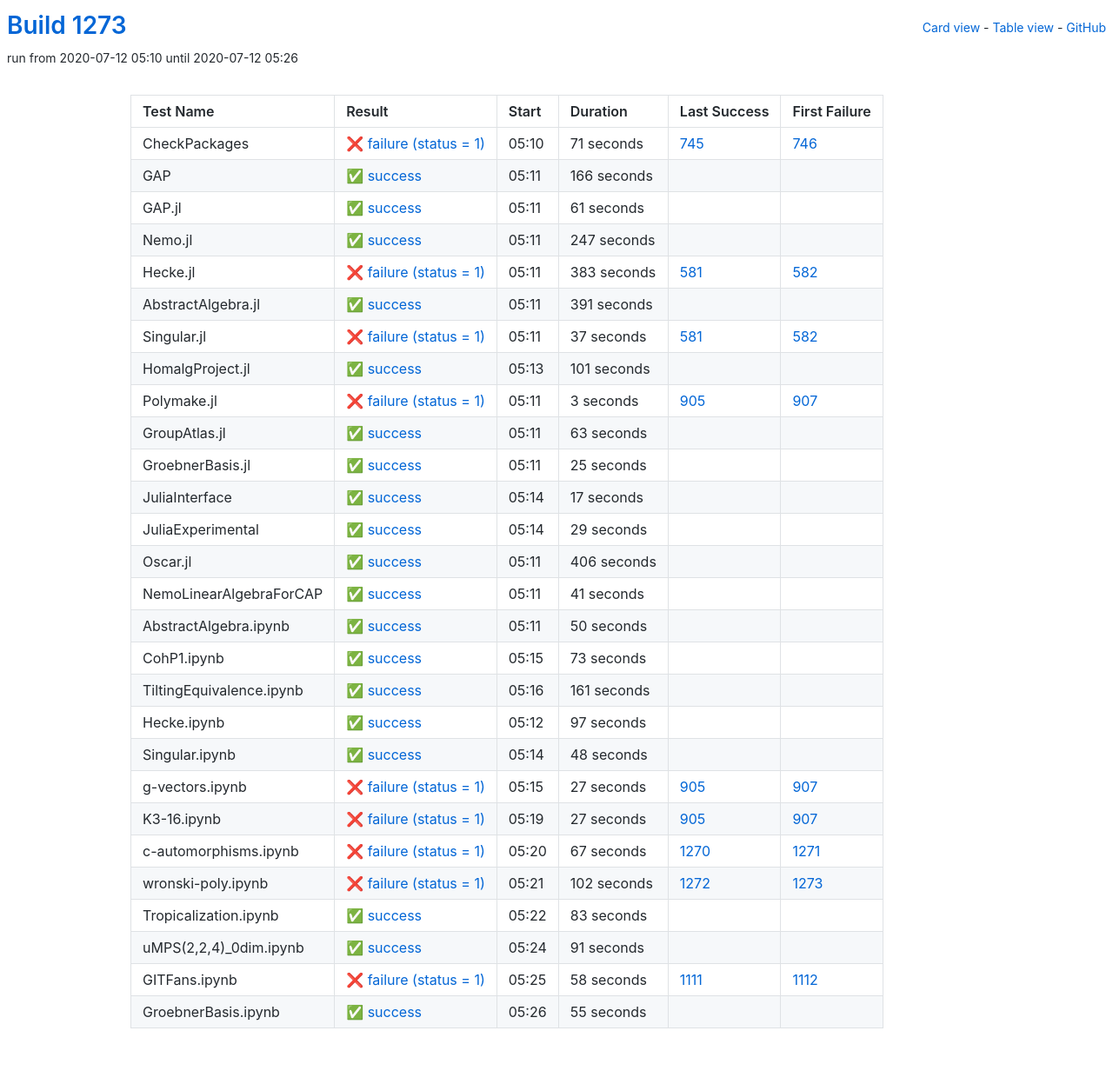
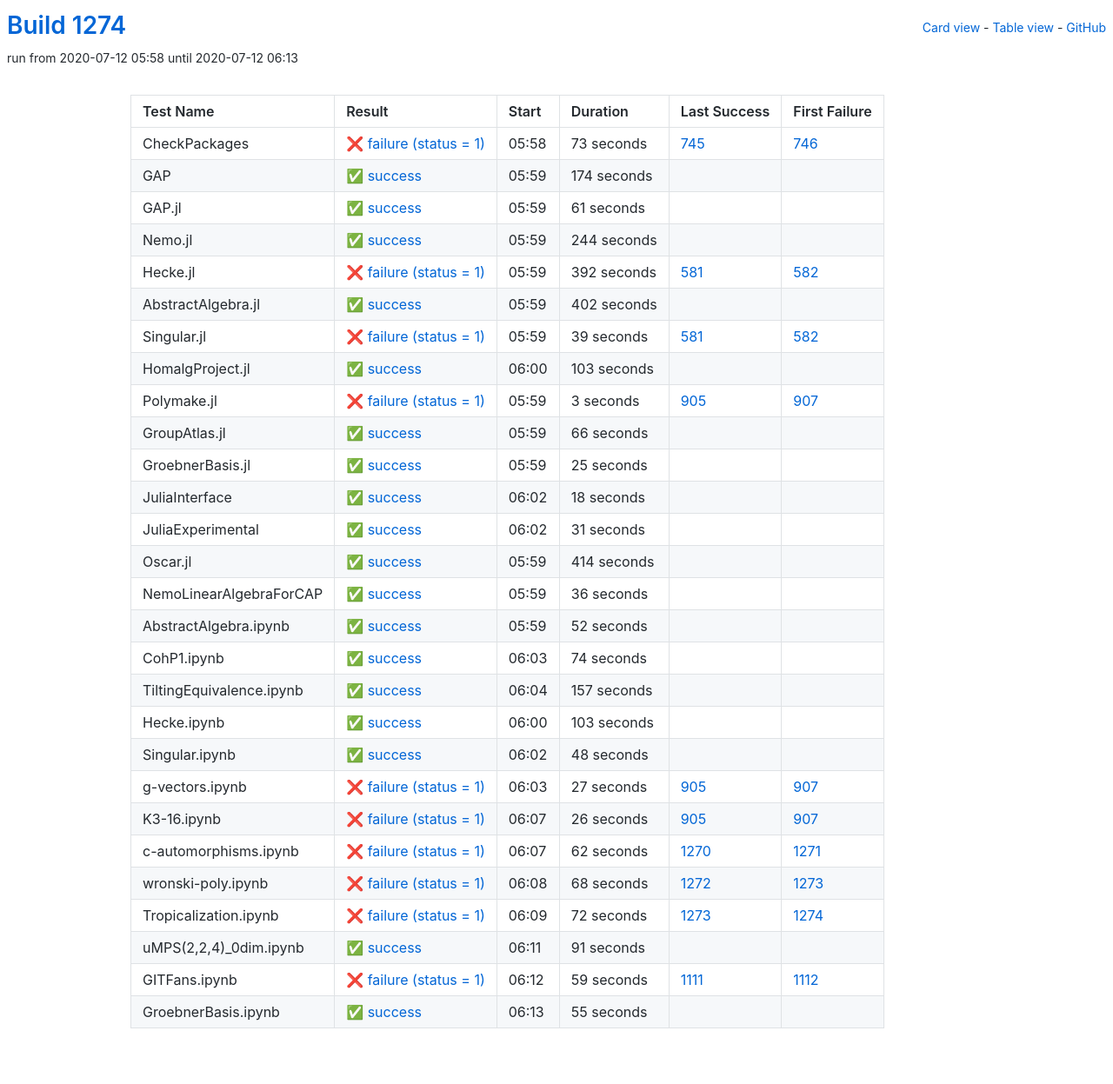
Before and after one commit to oscar-system/oscar-ci-status-1.4, a Jekyll site: the page built from table.html, in a window 1280 px wide. Shown: the whole page at 87% size. Built offline with Jekyll 4.4.1, drawn with Linux system fonts in a browser that asks for light colours.

Commit message:
Build #1274

```diff
--- a/_data/ci.yml
+++ b/_data/ci.yml
@@ -1,6 +1,6 @@
 ---
-build: 1273
-build_url: https://oscarci.mathematik.uni-kl.de/job/oscar-julia-1.4/1273/
+build: 1274
+build_url: https://oscarci.mathematik.uni-kl.de/job/oscar-julia-1.4/1274/
 job: oscar-julia-1.4
 organization: oscar-system
 repo: oscar-ci-status-1.4
@@ -8,32 +8,32 @@ repourl: https://github.com/oscar-system/oscar-ci-status-1.4
 tests:
 - name: CheckPackages
   id: checkpackages
-  log: https://oscarci.mathematik.uni-kl.de/job/oscar-julia-1.4/1273/artifact/logs/build-1273/CheckPackages.log
-  start: 2020-07-12 05:10
+  log: https://oscarci.mathematik.uni-kl.de/job/oscar-julia-1.4/1274/artifact/logs/build-1274/CheckPackages.log
+  start: 2020-07-12 05:58
   success: false
   exitcode: 1
   status: failure
-  duration: 71
+  duration: 73
   last_success: 745
   last_success_url: https://oscarci.mathematik.uni-kl.de/job/oscar-julia-1.4/745/
   first_failure: 746
   first_failure_url: https://oscarci.mathematik.uni-kl.de/job/oscar-julia-1.4/746/
 - name: GAP
   id: gap
-  log: https://oscarci.mathematik.uni-kl.de/job/oscar-julia-1.4/1273/artifact/logs/build-1273/GAP.log
-  start: 2020-07-12 05:11
+  log: https://oscarci.mathematik.uni-kl.de/job/oscar-julia-1.4/1274/artifact/logs/build-1274/GAP.log
+  start: 2020-07-12 05:59
   success: true
   exitcode: 0
   status: success
-  duration: 166
+  duration: 174
   last_success: false
   last_success_url:
   first_failure: false
   first_failure_url:
 - name: GAP.jl
   id: gap-jl
-  log: https://oscarci.mathematik.uni-kl.de/job/oscar-julia-1.4/1273/artifact/logs/build-1273/GAP.jl.log
-  start: 2020-07-12 05:11
+  log: https://oscarci.mathematik.uni-kl.de/job/oscar-julia-1.4/1274/artifact/logs/build-1274/GAP.jl.log
+  start: 2020-07-12 05:59
   success: true
   exitcode: 0
   status: success
@@ -44,68 +44,68 @@ tests:
   first_failure_url:
 - name: Nemo.jl
   id: nemo-jl
-  log: https://oscarci.mathematik.uni-kl.de/job/oscar-julia-1.4/1273/artifact/logs/build-1273/Nemo.jl.log
-  start: 2020-07-12 05:11
+  log: https://oscarci.mathematik.uni-kl.de/job/oscar-julia-1.4/1274/artifact/logs/build-1274/Nemo.jl.log
+  start: 2020-07-12 05:59
   success: true
   exitcode: 0
   status: success
-  duration: 247
+  duration: 244
   last_success: false
   last_success_url:
   first_failure: false
   first_failure_url:
 - name: Hecke.jl
   id: hecke-jl
-  log: https://oscarci.mathematik.uni-kl.de/job/oscar-julia-1.4/1273/artifact/logs/build-1273/Hecke.jl.log
-  start: 2020-07-12 05:11
+  log: https://oscarci.mathematik.uni-kl.de/job/oscar-julia-1.4/1274/artifact/logs/build-1274/Hecke.jl.log
+  start: 2020-07-12 05:59
   success: false
   exitcode: 1
   status: failure
-  duration: 383
+  duration: 392
   last_success: 581
   last_success_url: https://oscarci.mathematik.uni-kl.de/job/oscar-julia-1.4/581/
   first_failure: 582
   first_failure_url: https://oscarci.mathematik.uni-kl.de/job/oscar-julia-1.4/582/
 - name: AbstractAlgebra.jl
   id: abstractalgebra-jl
-  log: https://oscarci.mathematik.uni-kl.de/job/oscar-julia-1.4/1273/artifact/logs/build-1273/AbstractAlgebra.jl.log
-  start: 2020-07-12 05:11
+  log: https://oscarci.mathematik.uni-kl.de/job/oscar-julia-1.4/1274/artifact/logs/build-1274/AbstractAlgebra.jl.log
+  start: 2020-07-12 05:59
   success: true
   exitcode: 0
   status: success
-  duration: 391
+  duration: 402
   last_success: false
   last_success_url:
   first_failure: false
   first_failure_url:
 - name: Singular.jl
   id: singular-jl
-  log: https://oscarci.mathematik.uni-kl.de/job/oscar-julia-1.4/1273/artifact/logs/build-1273/Singular.jl.log
-  start: 2020-07-12 05:11
+  log: https://oscarci.mathematik.uni-kl.de/job/oscar-julia-1.4/1274/artifact/logs/build-1274/Singular.jl.log
+  start: 2020-07-12 05:59
   success: false
   exitcode: 1
   status: failure
-  duration: 37
+  duration: 39
   last_success: 581
   last_success_url: https://oscarci.mathematik.uni-kl.de/job/oscar-julia-1.4/581/
   first_failure: 582
   first_failure_url: https://oscarci.mathematik.uni-kl.de/job/oscar-julia-1.4/582/
 - name: HomalgProject.jl
   id: homalgproject-jl
-  log: https://oscarci.mathematik.uni-kl.de/job/oscar-julia-1.4/1273/artifact/logs/build-1273/HomalgProject.jl.log
-  start: 2020-07-12 05:13
+  log: https://oscarci.mathematik.uni-kl.de/job/oscar-julia-1.4/1274/artifact/logs/build-1274/HomalgProject.jl.log
+  start: 2020-07-12 06:00
   success: true
   exitcode: 0
   status: success
-  duration: 101
+  duration: 103
   last_success: false
   last_success_url:
   first_failure: false
   first_failure_url:
 - name: Polymake.jl
   id: polymake-jl
-  log: https://oscarci.mathematik.uni-kl.de/job/oscar-julia-1.4/1273/artifact/logs/build-1273/Polymake.jl.log
-  start: 2020-07-12 05:11
+  log: https://oscarci.mathematik.uni-kl.de/job/oscar-julia-1.4/1274/artifact/logs/build-1274/Polymake.jl.log
+  start: 2020-07-12 05:59
   success: false
   exitcode: 1
   status: failure
@@ -116,20 +116,20 @@ tests:
   first_failure_url: https://oscarci.mathematik.uni-kl.de/job/oscar-julia-1.4/907/
 - name: GroupAtlas.jl
   id: groupatlas-jl
-  log: https://oscarci.mathematik.uni-kl.de/job/oscar-julia-1.4/1273/artifact/logs/build-1273/GroupAtlas.jl.log
-  start: 2020-07-12 05:11
+  log: https://oscarci.mathematik.uni-kl.de/job/oscar-julia-1.4/1274/artifact/logs/build-1274/GroupAtlas.jl.log
+  start: 2020-07-12 05:59
   success: true
   exitcode: 0
   status: success
-  duration: 63
+  duration: 66
   last_success: false
   last_success_url:
   first_failure: false
   first_failure_url:
 - name: GroebnerBasis.jl
   id: groebnerbasis-jl
-  log: https://oscarci.mathematik.uni-kl.de/job/oscar-julia-1.4/1273/artifact/logs/build-1273/GroebnerBasis.jl.log
-  start: 2020-07-12 05:11
+  log: https://oscarci.mathematik.uni-kl.de/job/oscar-julia-1.4/1274/artifact/logs/build-1274/GroebnerBasis.jl.log
+  start: 2020-07-12 05:59
   success: true
   exitcode: 0
   status: success
@@ -140,104 +140,104 @@ tests:
   first_failure_url:
 - name: JuliaInterface
   id: juliainterface
-  log: https://oscarci.mathematik.uni-kl.de/job/oscar-julia-1.4/1273/artifact/logs/build-1273/JuliaInterface.log
-  start: 2020-07-12 05:14
+  log: https://oscarci.mathematik.uni-kl.de/job/oscar-julia-1.4/1274/artifact/logs/build-1274/JuliaInterface.log
+  start: 2020-07-12 06:02
   success: true
   exitcode: 0
   status: success
-  duration: 17
+  duration: 18
   last_success: false
   last_success_url:
   first_failure: false
   first_failure_url:
 - name: JuliaExperimental
   id: juliaexperimental
-  log: https://oscarci.mathematik.uni-kl.de/job/oscar-julia-1.4/1273/artifact/logs/build-1273/JuliaExperimental.log
-  start: 2020-07-12 05:14
+  log: https://oscarci.mathematik.uni-kl.de/job/oscar-julia-1.4/1274/artifact/logs/build-1274/JuliaExperimental.log
+  start: 2020-07-12 06:02
   success: true
   exitcode: 0
   status: success
-  duration: 29
+  duration: 31
   last_success: false
   last_success_url:
   first_failure: false
   first_failure_url:
 - name: Oscar.jl
   id: oscar-jl
-  log: https://oscarci.mathematik.uni-kl.de/job/oscar-julia-1.4/1273/artifact/logs/build-1273/Oscar.jl.log
-  start: 2020-07-12 05:11
+  log: https://oscarci.mathematik.uni-kl.de/job/oscar-julia-1.4/1274/artifact/logs/build-1274/Oscar.jl.log
+  start: 2020-07-12 05:59
   success: true
   exitcode: 0
   status: success
-  duration: 406
+  duration: 414
   last_success: false
   last_success_url:
   first_failure: false
   first_failure_url:
 - name: NemoLinearAlgebraForCAP
   id: nemolinearalgebraforcap
-  log: https://oscarci.mathematik.uni-kl.de/job/oscar-julia-1.4/1273/artifact/logs/build-1273/NemoLinearAlgebraForCAP.log
-  start: 2020-07-12 05:11
+  log: https://oscarci.mathematik.uni-kl.de/job/oscar-julia-1.4/1274/artifact/logs/build-1274/NemoLinearAlgebraForCAP.log
+  start: 2020-07-12 05:59
   success: true
   exitcode: 0
   status: success
-  duration: 41
+  duration: 36
   last_success: false
   last_success_url:
   first_failure: false
   first_failure_url:
 - name: AbstractAlgebra.ipynb
   id: abstractalgebra-ipynb
-  log: https://oscarci.mathematik.uni-kl.de/job/oscar-julia-1.4/1273/artifact/logs/build-1273/AbstractAlgebra.ipynb.log
-  start: 2020-07-12 05:11
+  log: https://oscarci.mathematik.uni-kl.de/job/oscar-julia-1.4/1274/artifact/logs/build-1274/AbstractAlgebra.ipynb.log
+  start: 2020-07-12 05:59
   success: true
   exitcode: 0
   status: success
-  duration: 50
+  duration: 52
   last_success: false
   last_success_url:
   first_failure: false
   first_failure_url:
 - name: CohP1.ipynb
   id: cohp1-ipynb
-  log: https://oscarci.mathematik.uni-kl.de/job/oscar-julia-1.4/1273/artifact/logs/build-1273/CohP1.ipynb.log
-  start: 2020-07-12 05:15
+  log: https://oscarci.mathematik.uni-kl.de/job/oscar-julia-1.4/1274/artifact/logs/build-1274/CohP1.ipynb.log
+  start: 2020-07-12 06:03
   success: true
   exitcode: 0
   status: success
-  duration: 73
+  duration: 74
   last_success: false
   last_success_url:
   first_failure: false
   first_failure_url:
 - name: TiltingEquivalence.ipynb
   id: tiltingequivalence-ipynb
-  log: https://oscarci.mathematik.uni-kl.de/job/oscar-julia-1.4/1273/artifact/logs/build-1273/TiltingEquivalence.ipynb.log
-  start: 2020-07-12 05:16
+  log: https://oscarci.mathematik.uni-kl.de/job/oscar-julia-1.4/1274/artifact/logs/build-1274/TiltingEquivalence.ipynb.log
+  start: 2020-07-12 06:04
   success: true
   exitcode: 0
   status: success
-  duration: 161
+  duration: 157
   last_success: false
   last_success_url:
   first_failure: false
   first_failure_url:
 - name: Hecke.ipynb
   id: hecke-ipynb
-  log: https://oscarci.mathematik.uni-kl.de/job/oscar-julia-1.4/1273/artifact/logs/build-1273/Hecke.ipynb.log
-  start: 2020-07-12 05:12
+  log: https://oscarci.mathematik.uni-kl.de/job/oscar-julia-1.4/1274/artifact/logs/build-1274/Hecke.ipynb.log
+  start: 2020-07-12 06:00
   success: true
   exitcode: 0
   status: success
-  duration: 97
+  duration: 103
   last_success: false
   last_success_url:
   first_failure: false
   first_failure_url:
 - name: Singular.ipynb
   id: singular-ipynb
-  log: https://oscarci.mathematik.uni-kl.de/job/oscar-julia-1.4/1273/artifact/logs/build-1273/Singular.ipynb.log
-  start: 2020-07-12 05:14
+  log: https://oscarci.mathematik.uni-kl.de/job/oscar-julia-1.4/1274/artifact/logs/build-1274/Singular.ipynb.log
+  start: 2020-07-12 06:02
   success: true
   exitcode: 0
   status: success
@@ -248,8 +248,8 @@ tests:
   first_failure_url:
 - name: g-vectors.ipynb
   id: g-vectors-ipynb
-  log: https://oscarci.mathematik.uni-kl.de/job/oscar-julia-1.4/1273/artifact/logs/build-1273/g-vectors.ipynb.log
-  start: 2020-07-12 05:15
+  log: https://oscarci.mathematik.uni-kl.de/job/oscar-julia-1.4/1274/artifact/logs/build-1274/g-vectors.ipynb.log
+  start: 2020-07-12 06:03
   success: false
   exitcode: 1
   status: failure
@@ -260,56 +260,56 @@ tests:
   first_failure_url: https://oscarci.mathematik.uni-kl.de/job/oscar-julia-1.4/907/
 - name: K3-16.ipynb
   id: k3-16-ipynb
-  log: https://oscarci.mathematik.uni-kl.de/job/oscar-julia-1.4/1273/artifact/logs/build-1273/K3-16.ipynb.log
-  start: 2020-07-12 05:19
+  log: https://oscarci.mathematik.uni-kl.de/job/oscar-julia-1.4/1274/artifact/logs/build-1274/K3-16.ipynb.log
+  start: 2020-07-12 06:07
   success: false
   exitcode: 1
   status: failure
-  duration: 27
+  duration: 26
   last_success: 905
   last_success_url: https://oscarci.mathematik.uni-kl.de/job/oscar-julia-1.4/905/
   first_failure: 907
   first_failure_url: https://oscarci.mathematik.uni-kl.de/job/oscar-julia-1.4/907/
 - name: c-automorphisms.ipynb
   id: c-automorphisms-ipynb
-  log: https://oscarci.mathematik.uni-kl.de/job/oscar-julia-1.4/1273/artifact/logs/build-1273/c-automorphisms.ipynb.log
-  start: 2020-07-12 05:20
+  log: https://oscarci.mathematik.uni-kl.de/job/oscar-julia-1.4/1274/artifact/logs/build-1274/c-automorphisms.ipynb.log
+  start: 2020-07-12 06:07
   success: false
   exitcode: 1
   status: failure
-  duration: 67
+  duration: 62
   last_success: 1270
   last_success_url: https://oscarci.mathematik.uni-kl.de/job/oscar-julia-1.4/1270/
   first_failure: 1271
   first_failure_url: https://oscarci.mathematik.uni-kl.de/job/oscar-julia-1.4/1271/
 - name: wronski-poly.ipynb
   id: wronski-poly-ipynb
-  log: https://oscarci.mathematik.uni-kl.de/job/oscar-julia-1.4/1273/artifact/logs/build-1273/wronski-poly.ipynb.log
-  start: 2020-07-12 05:21
+  log: https://oscarci.mathematik.uni-kl.de/job/oscar-julia-1.4/1274/artifact/logs/build-1274/wronski-poly.ipynb.log
+  start: 2020-07-12 06:08
   success: false
   exitcode: 1
   status: failure
-  duration: 102
+  duration: 68
   last_success: 1272
   last_success_url: https://oscarci.mathematik.uni-kl.de/job/oscar-julia-1.4/1272/
   first_failure: 1273
   first_failure_url: https://oscarci.mathematik.uni-kl.de/job/oscar-julia-1.4/1273/
 - name: Tropicalization.ipynb
   id: tropicalization-ipynb
-  log: https://oscarci.mathematik.uni-kl.de/job/oscar-julia-1.4/1273/artifact/logs/build-1273/Tropicalization.ipynb.log
-  start: 2020-07-12 05:22
-  success: true
-  exitcode: 0
-  status: success
-  duration: 83
-  last_success: false
-  last_success_url:
-  first_failure: false
-  first_failure_url:
+  log: https://oscarci.mathematik.uni-kl.de/job/oscar-julia-1.4/1274/artifact/logs/build-1274/Tropicalization.ipynb.log
+  start: 2020-07-12 06:09
+  success: false
+  exitcode: 1
+  status: failure
+  duration: 72
+  last_success: 1273
+  last_success_url: https://oscarci.mathematik.uni-kl.de/job/oscar-julia-1.4/1273/
+  first_failure: 1274
+  first_failure_url: https://oscarci.mathematik.uni-kl.de/job/oscar-julia-1.4/1274/
 - name: uMPS(2,2,4)_0dim.ipynb
   id: umps-2-2-4-0dim-ipynb
-  log: https://oscarci.mathematik.uni-kl.de/job/oscar-julia-1.4/1273/artifact/logs/build-1273/uMPS-2-2-4-_0dim.ipynb.log
-  start: 2020-07-12 05:24
+  log: https://oscarci.mathematik.uni-kl.de/job/oscar-julia-1.4/1274/artifact/logs/build-1274/uMPS-2-2-4-_0dim.ipynb.log
+  start: 2020-07-12 06:11
   success: true
   exitcode: 0
   status: success
@@ -320,20 +320,20 @@ tests:
   first_failure_url:
 - name: GITFans.ipynb
   id: gitfans-ipynb
-  log: https://oscarci.mathematik.uni-kl.de/job/oscar-julia-1.4/1273/artifact/logs/build-1273/GITFans.ipynb.log
-  start: 2020-07-12 05:25
+  log: https://oscarci.mathematik.uni-kl.de/job/oscar-julia-1.4/1274/artifact/logs/build-1274/GITFans.ipynb.log
+  start: 2020-07-12 06:12
   success: false
   exitcode: 1
   status: failure
-  duration: 58
+  duration: 59
   last_success: 1111
   last_success_url: https://oscarci.mathematik.uni-kl.de/job/oscar-julia-1.4/1111/
   first_failure: 1112
   first_failure_url: https://oscarci.mathematik.uni-kl.de/job/oscar-julia-1.4/1112/
 - name: GroebnerBasis.ipynb
   id: groebnerbasis-ipynb
-  log: https://oscarci.mathematik.uni-kl.de/job/oscar-julia-1.4/1273/artifact/logs/build-1273/GroebnerBasis.ipynb.log
-  start: 2020-07-12 05:26
+  log: https://oscarci.mathematik.uni-kl.de/job/oscar-julia-1.4/1274/artifact/logs/build-1274/GroebnerBasis.ipynb.log
+  start: 2020-07-12 06:13
   success: true
   exitcode: 0
   status: success
```
Also changed, not shown: README.md.
